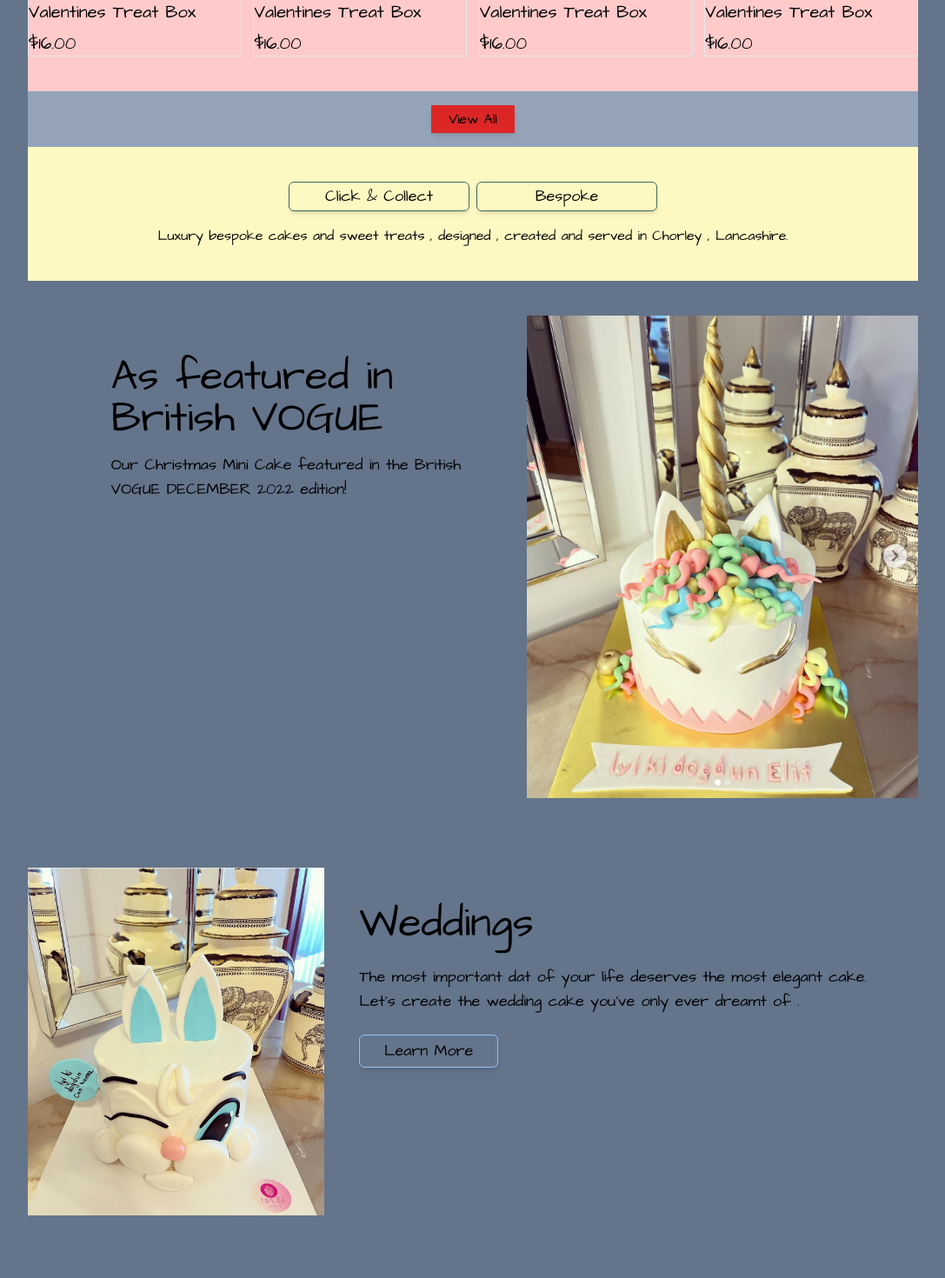
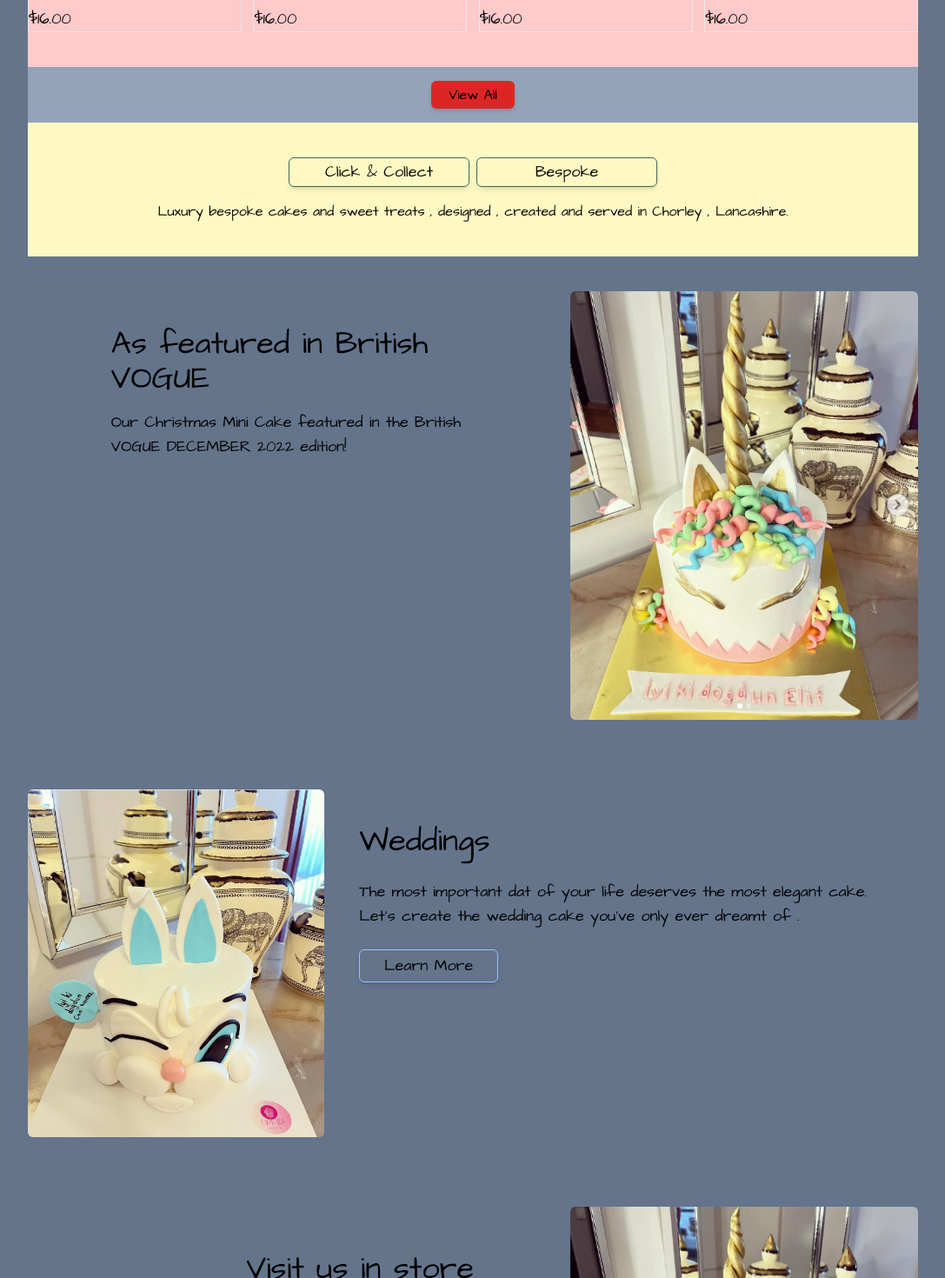
Before and after one commit to muratsimseekk/Cake-Shop, a React (Vite) app: page / in a window 1280 px wide. Shown: the part 1200-2670 px from the top of the page at 87% size, without its empty margins (96-1183 px from the left). Built offline with nearby package versions, Linux system fonts and the light colour scheme; a web font is replaced by a local one.

Commit message:
completes home page's xl responsive

```diff
--- a/src/pages/HomePage/ContentPages/Cards.jsx
+++ b/src/pages/HomePage/ContentPages/Cards.jsx
@@ -8,7 +8,7 @@ function Cards() {
   return (
     <div className="w-4/5 bg-red-200">
       <div>
-        <h3 className="tracking tracking-wider text-2xl py-10 ">
+        <h3 className="tracking tracking-wider 2xl:text-2xl 2xl:py-10 xl:text-xl xl:py-7 ">
           Our Valentines range ...
         </h3>
       </div>
@@ -17,7 +17,7 @@ function Cards() {
           <div className=" w-full">
             <img src={slider1} alt="" />
           </div>
-          <div className="flex flex-col gap-2 text-xl">
+          <div className="flex flex-col gap-2 2xl:text-xl xl:text-lg">
             <h3>Valentines Treat Box</h3>
             <p>$16.00 </p>
           </div>
@@ -26,7 +26,7 @@ function Cards() {
           <div className=" w-full">
             <img src={slider1} alt="" />
           </div>
-          <div className="flex flex-col gap-2 text-xl">
+          <div className="flex flex-col gap-2 2xl:text-xl xl:text-lg">
             <h3>Valentines Treat Box</h3>
             <p>$16.00 </p>
           </div>
@@ -35,7 +35,7 @@ function Cards() {
           <div className=" w-full">
             <img src={slider1} alt="" />
           </div>
-          <div className="flex flex-col gap-2 text-xl">
+          <div className="flex flex-col gap-2 2xl:text-xl xl:text-lg">
             <h3>Valentines Treat Box</h3>
             <p>$16.00 </p>
           </div>
@@ -44,7 +44,7 @@ function Cards() {
           <div className=" w-full">
             <img src={slider1} alt="" />
           </div>
-          <div className="flex flex-col gap-2 text-xl">
+          <div className="flex flex-col gap-2 2xl:text-xl xl:text-lg">
             <h3>Valentines Treat Box</h3>
             <p>$16.00 </p>
           </div>
@@ -54,7 +54,7 @@ function Cards() {
         <button
           type="button"
           onClick={(e) => viewButton(e)}
-          className="bg-red-600 py-1 px-5 shadow-md cursor-pointer "
+          className="bg-red-600 2xl:py-1 2xl:px-5 xl:py-1 xl:px-5 rounded-md shadow-md cursor-pointer "
         >
           View All
         </button>
--- a/src/pages/HomePage/ContentPages/InfoCards.jsx
+++ b/src/pages/HomePage/ContentPages/InfoCards.jsx
@@ -8,25 +8,31 @@ function InfoCards() {
       <div className="flex w-full  justify-center">
         <div className="w-3/5  flex justify-end items-center">
           <div className=" w-[90%] h-5/6 px-10 flex flex-col gap-4 ">
-            <h2 className="text-5xl">As featured in British VOGUE</h2>
-            <p className="text-lg ">
+            <h2 className="2xl:text-5xl xl:text-4xl">
+              As featured in British VOGUE
+            </h2>
+            <p className=" 2xl:text-lg xl:text-lg ">
               Our Christmas Mini Cake featured in the British VOGUE DECEMBER
               2022 edition!
             </p>
           </div>
         </div>
         <div className="w-1/2 flex justify-end">
-          <img className="w-[450px] " src={foto1} alt="" />
+          <img
+            className="2xl:w-[450px] xl:w-[400px] rounded-md"
+            src={foto1}
+            alt=""
+          />
         </div>
       </div>
       <div className="h-[400px] flex  items-center">
         <div className="w-1/3 h-full  flex ">
-          <img className="h-full w-[350px]" src={foto2} alt="" />
+          <img className="h-full w-[350px] rounded-md" src={foto2} alt="" />
         </div>
         <div className="w-2/3 h-4/5 px-10">
           <div className="flex flex-col gap-6">
-            <h2 className="text-5xl">Weddings</h2>
-            <p className="text-lg">
+            <h2 className="2xl:text-5xl xl:text-4xl">Weddings</h2>
+            <p className="2xl:text-lg xl:text-lg">
               The most important dat of your life deserves the most elegant
               cake. Let's create the wedding cake you've only ever dreamt of .
             </p>
@@ -39,7 +45,7 @@ function InfoCards() {
       <div className="flex w-full justify-end text-end">
         <div className="w-3/5 flex justify-between items-center ">
           <div className=" w-[90%] px-10 flex flex-col gap-4 items-end">
-            <h2 className="text-5xl">Visit us in store</h2>
+            <h2 className="2xl:text-5xl xl:text-4xl">Visit us in store</h2>
             <div className="flex text-lg flex-col gap-2">
               <p>30 Market Street , Adlington ,Chorley,PR7 4HE</p>
               <p>Opening hours:</p>
@@ -56,16 +62,22 @@ function InfoCards() {
           </div>
         </div>
         <div className="w-2/5 flex justify-end">
-          <img className="w-[450px] h-full" src={foto1} alt="" />
+          <img
+            className="2xl:w-[450px] xl:w-[400px] h-full rounded-md"
+            src={foto1}
+            alt=""
+          />
         </div>
       </div>
       <div className="w-full flex flex-col gap-10">
-        <h3 className="text-3xl bg-red-400 text-center">Follow on instagram</h3>
+        <h3 className="2xl:text-3xl xl:text-2xl bg-red-400 text-center">
+          Follow on instagram
+        </h3>
         <div className="flex w-full justify-between">
-          <img className="w-[24%]" src={foto1} alt="" />
-          <img className="w-[24%]" src={foto1} alt="" />
-          <img className="w-[24%]" src={foto1} alt="" />
-          <img className="w-[24%]" src={foto1} alt="" />
+          <img className="w-[24%] rounded-md" src={foto1} alt="" />
+          <img className="w-[24%] rounded-md" src={foto1} alt="" />
+          <img className="w-[24%] rounded-md" src={foto1} alt="" />
+          <img className="w-[24%] rounded-md" src={foto1} alt="" />
         </div>
       </div>
     </div>
--- a/src/pages/HomePage/TopSlider.jsx
+++ b/src/pages/HomePage/TopSlider.jsx
@@ -36,22 +36,22 @@ function TopSlider() {
         modules={[EffectCoverflow, Pagination, Navigation]}
         className="swiper_container"
       >
-        <SwiperSlide className="2xl:h-full w-1/3 xl:h-[95%]">
+        <SwiperSlide className="2xl:h-full w-1/3 xl:h-[90%]">
           <img className=" h-full" src={slider1} />
         </SwiperSlide>
-        <SwiperSlide className="2xl:h-full w-1/3 xl:h-[95%]">
+        <SwiperSlide className="2xl:h-full w-1/3 xl:h-[90%]">
           <img className=" h-full" src={slider2} />
         </SwiperSlide>
-        <SwiperSlide className="2xl:h-full w-1/3 xl:h-[95%]">
+        <SwiperSlide className="2xl:h-full w-1/3 xl:h-[90%]">
           <img className="h-full" src={slider3} />
         </SwiperSlide>
-        <SwiperSlide className="2xl:h-full w-1/3 xl:h-[95%]">
+        <SwiperSlide className="2xl:h-full w-1/3 xl:h-[90%]">
           <img className="h-full" src={slider4} />
         </SwiperSlide>
-        <SwiperSlide className="2xl:h-full w-1/3 xl:h-[95%]">
+        <SwiperSlide className="2xl:h-full w-1/3 xl:h-[90%]">
           <img className="h-full" src={slider5} />
         </SwiperSlide>
-        <SwiperSlide className="2xl:h-full w-1/3 xl:h-[95%]">
+        <SwiperSlide className="2xl:h-full w-1/3 xl:h-[90%]">
           <img className="h-full" src={slider6} />
         </SwiperSlide>
         <div className="slider-controler">
```
